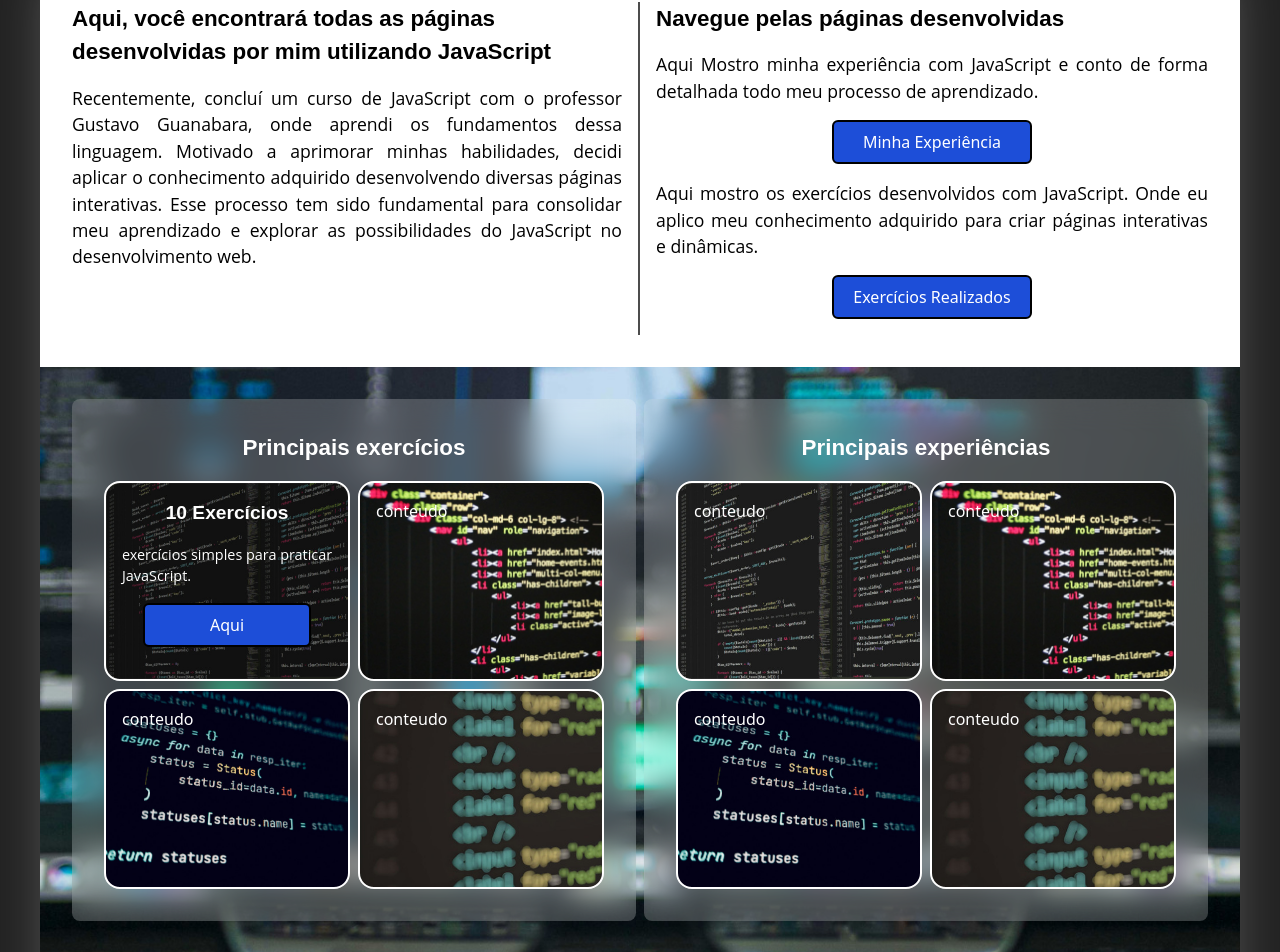
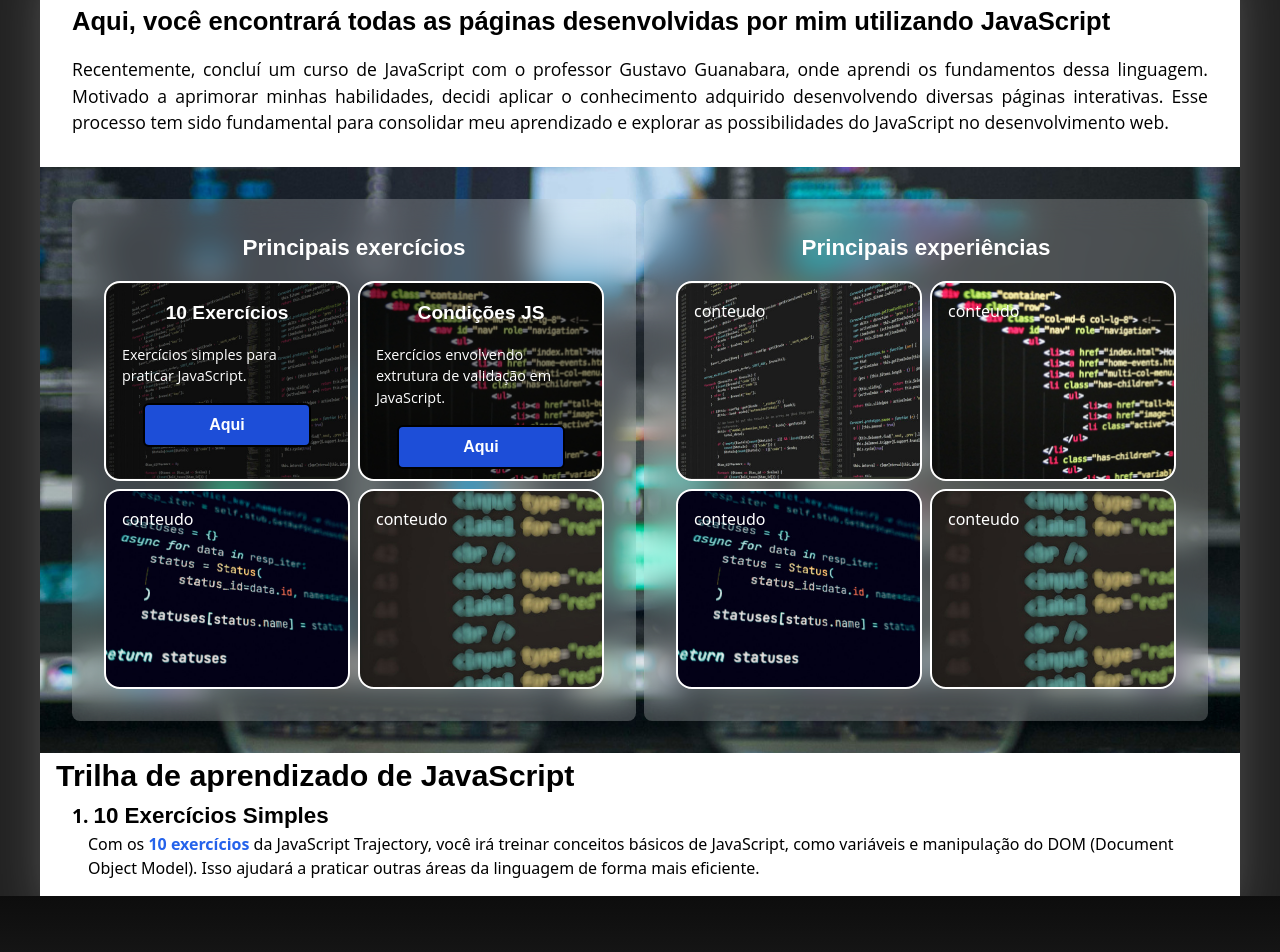
Before and after one commit to RosiestSloth/JavaScript-Trajectory, a Nuxt app: page / in a window 1280 px wide. Shown: the part 220-1172 px from the top of the page. Built offline with nearby package versions, Linux system fonts and the light colour scheme.

Commit message:
Inicialização dos exercícios de estrutura de validação
Aqui, proponho o primeiro exercício de estrutura de validação de dados if e else em JavaScript

```diff
--- a/assets/css/style.css
+++ b/assets/css/style.css
@@ -17,3 +17,14 @@ html, body {
     overflow-x: hidden;
     width: 100%;
 }
+
+input[type="number"]::-webkit-outer-spin-button,
+input[type="number"]::-webkit-inner-spin-button {
+    -webkit-appearance: none;
+    margin: 0;
+}
+
+.contagem::marker {
+    font-size: 1.2em;
+    font-weight: bold;
+}
--- a/components/cabecalho.vue
+++ b/components/cabecalho.vue
@@ -1,6 +1,6 @@
 <template>
   <header class="bg-gradient-to-l from-[#033E8C] to-[#1B65A6] text-white p-4 drop-shadow-[0_7px_15px_rgba(0,0,0,0.4)]">
-    <h1 class="titulo text-[3em] font-[800] text-shadow-md font-montserrat text-center">Trajetória JavaScript</h1>
+    <h1 class="titulo text-[3em] font-[900] text-shadow-md font-montserrat text-center">Trajetória JavaScript</h1>
     <nav class="w-full pt-4 mt-2 border-t border-sky-600">
       <ul class="flex flex-wrap md:gap-4">
         <li>
--- /dev/null
+++ b/pages/Java-Script/ex-2.vue
@@ -0,0 +1,74 @@
+<template>
+    <div>
+        <Cabecalho />
+        <main class="p-4 max-w-[1200px] mx-auto bg-white shadow-2xl shadow-white/30">
+            <article>
+                <!--Introdução-->
+                <section>
+                    <h1 class="text-black text-[1.4em] font-montserrat font-[600] md:text-[1.9em]">
+                        Condições JS
+                    </h1>
+                    <p class="font-open-sans text-[0.9em] md:text-[1.3em] mt-4 text-justify font-[400]">
+                        As estruturas de validação em <strong>JavaScript</strong>, assim como na maioria das linguagens de programação, são fundamentais para o funcionamento do código e a verificação de condições. <br>
+                        Um exemplo disso é a validação do preenchimento de e-mail e senha em um site. Nos bastidores da interface, diversas verificações são realizadas para garantir que os dados inseridos sejam corretos e protegidos contra vazamentos.
+                    </p>
+                </section>
+                <!--Exercício 1-->
+                <section>
+                    <h2 class="text-black text-[1.4em] font-montserrat font-[550] md:text-[1.7em]">
+                        Exercícios:
+                    </h2>
+                    <h3 class="text-black text-[1.4em] font-montserrat font-[500]"><strong>1</strong> Verificando se um Número é Par ou Ímpar</h3>
+                    <p class="font-open-sans text-[0.9em] md:text-[1.2em] mt-4 text-justify font-[400]">Crie um formulário onde o usuário insira um número e, ao clicar em um botão, exiba na tela se ele é par ou ímpar.</p>
+                    <input
+                    v-model="numero"
+                    class="border-2 border-black rounded-md p-2 hover:bg-gray-200 duration-200" type="number"
+                    name="numero"
+                    id="numero">
+                    <button
+                    class="bg-sky-500 hover:bg-sky-600 text-white py-2 px-4 mx-2 rounded-md border-2 border-black/30 duration-200 active:bg-sky-700" type="button"
+                    @click="verificar()">
+                    Verificar
+                </button>
+                    <p id="resp">
+                        {{ resposta }}
+                    </p>
+                </section>
+                <!--Exercício 2-->
+                <section>
+                    <h3 class="text-black text-[1.4em] font-montserrat font-[500]"><strong>1</strong> Verificando se um Número é Par ou Ímpar</h3>
+                    <p class="font-open-sans text-[0.9em] md:text-[1.2em] mt-4 text-justify font-[400]">Crie um formulário onde o usuário insira um número e, ao clicar em um botão, exiba na tela se ele é par ou ímpar.</p>
+                </section>
+            </article>
+        </main>
+        <Rodape />
+    </div>
+</template>
+
+<script lang="js">
+    export default {
+        data() {
+            return {
+                numero: '',
+                resposta: '',
+            };
+        },
+        methods: {
+            verificar() {
+                const numInt = parseInt(this.numero);
+
+                if (isNaN(numInt)) {
+                    this.resposta = 'Por favor, insira um número válido.';
+                    return;
+                }
+
+                if (numInt % 2 === 0) {
+                    this.resposta = 'O número é PAR';
+                } else {
+                    this.resposta = 'O número é ÍMPAR';
+                }
+            },
+        },
+
+    }
+</script>
--- a/pages/index.vue
+++ b/pages/index.vue
@@ -4,50 +4,46 @@
     <main class="p-4 max-w-[1200px] mx-auto bg-white shadow-2xl shadow-white/30">
       <article>
         <section class="mx-auto mt-4 max-w-8xl py-8 md:flex">
-          <div class="md:w-[50%] md:border-r-2 border-black/70 px-4">
-            <h2 class="bg-white text-black text-[1.4em] font-montserrat font-[600] md:flex-1">
+          <div class="px-4">
+            <h2 class="bg-white text-black md:text-[1.6em] text-[1.3em] font-montserrat font-[600]">
               Aqui, você encontrará todas as páginas desenvolvidas por mim utilizando JavaScript
             </h2>
-            <p class="font-open-sans text-[1.1em] mt-4 text-justify font-[500]">
+            <p class="font-open-sans md:text-[1.1em] mt-4 text-justify font-[500]">
               Recentemente, concluí um curso de JavaScript com o professor Gustavo Guanabara, onde aprendi os fundamentos dessa linguagem. Motivado a aprimorar minhas habilidades, decidi aplicar o conhecimento adquirido desenvolvendo diversas páginas interativas. Esse processo tem sido fundamental para consolidar meu aprendizado e explorar as possibilidades do JavaScript no desenvolvimento web.
             </p>
           </div>
-          <div class="mt-4 md:m-0 md:w-[50%] px-4">
-            <h2 class="bg-white text-black text-[1.4em] font-montserrat font-[600] md:flex-1">
-              Navegue pelas páginas desenvolvidas
-            </h2>
-            <p class="font-open-sans text-[1.1em] mt-4 text-justify font-[500]">
-              Aqui Mostro minha experiência com JavaScript e conto de forma detalhada todo meu processo de aprendizado.
-            </p>
-            <NuxtLink class="text-white bg-blue-700 p-2 mx-auto m-4 block w-[200px] text-center border-2 border-black rounded-md duration-200 hover:bg-[#1B65A6] hover:border-white active:bg-[#033E8C]" to="/experiencia">Minha Experiência</NuxtLink>
-            <p class="font-open-sans text-[1.1em] mt-4 text-justify font-[500]">
-              Aqui mostro os exercícios desenvolvidos com JavaScript. Onde eu aplico meu conhecimento adquirido para criar páginas interativas e dinâmicas.
-            </p>
-            <NuxtLink class="mx-auto text-white bg-blue-700 p-2 my-4 block w-[200px] text-center border-2 border-black rounded-md duration-200 hover:bg-[#1B65A6] hover:border-white active:bg-[#033E8C]" to="/exercicios">Exercícios Realizados</NuxtLink>
-          </div>
+
         </section>
-        <section class="mx-[-16px] bg-[url('/imgs/programador.jpg')] bg-cover bg-fixed bg-center p-8 flex flex-col md:flex-row md:flex-gap-4 items-center">
+        <section class="mx-[-16px] inset-ring-[rgba(0,0,0,0.1] bg-[url('/imgs/programador.jpg')] bg-cover bg-fixed bg-center p-8 flex flex-col md:flex-row md:flex-gap-4 items-center">
           <div class="backdrop-blur-lg min-w-[300px] bg-white/20 p-8 rounded-lg shadow-lg h-full w-[80%] md:w-[50%] mr-2 mb-4 md:mb-0">
             <h2 id="texto-conteiner" class="text-white text-[1.4em] font-montserrat font-[700] text-center mb-4">
               Principais exercícios
             </h2>
             <div id="slide" class="w-full h-full justify-center items-center overflow-hidden flex flex-col md:flex-row sm:grid grid-cols-2 gap-2 justify-items-center">
               <div class="border-2 border-white w-[100%] h-[200px] rounded-2xl bg-[url('/imgs/ex-1.jpg')] bg-cover text-white w-[100%] relative" id="pagina">
-                <div class="absolute inset-0 bg-black/40 p-4 rounded-2xl">
+                <div class="absolute inset-0 bg-black/50 p-4 rounded-2xl">
                   <div id="content" class="">
                     <h3 class="text-white md:text-[1.2em] text-[1em] font-montserrat font-[700] text-center mb-4">
                       10 Exercícios
                     </h3>
                     <p class="font-open-sans text-[0.7em] mt-4 font-[500] md:text-[0.9em]">
-                      exercícios simples para praticar JavaScript.
+                      Exercícios simples para praticar JavaScript.
                     </p>
-                    <NuxtLink class="mx-auto text-white bg-blue-700 p-2 my-4 block w-[80%] text-center border-2 border-black rounded-md duration-200 hover:bg-[#1B65A6] hover:border-white active:bg-[#033E8C] max-w-[200px]" to="/java-script/ex-1">Aqui</NuxtLink>
+                    <NuxtLink class="mx-auto font-poppins font-[800] text-white bg-blue-700 p-2 my-4 block w-[80%] text-center border-2 border-black rounded-md duration-200 hover:bg-[#1B65A6] hover:border-white active:bg-[#033E8C] max-w-[200px]" to="/java-script/ex-1">Aqui</NuxtLink>
                   </div>
                 </div>
               </div>
-              <div class="p-4 border-2 border-white w-[100%] h-[200px] rounded-2xl  bg-[url('/imgs/ex-2.jpg')] bg-cover text-white" id="pagina">
-                <div id="content" class="">
-                  conteudo
+              <div class="p-4 border-2 border-white w-[100%] h-[200px] rounded-2xl  bg-[url('/imgs/ex-2.jpg')] bg-cover text-white relative" id="pagina">
+                <div class="absolute inset-0 bg-black/50 p-4 rounded-2xl">
+                  <div id="content" class="">
+                    <h3 class="text-white md:text-[1.2em] text-[1em] font-montserrat font-[700] text-center mb-4">
+                      Condições JS
+                    </h3>
+                    <p class="font-open-sans text-[0.7em] mt-4 font-[500] md:text-[0.9em]">
+                      Exercícios envolvendo extrutura de validação em JavaScript.
+                    </p>
+                    <NuxtLink class="font-poppins font-[800] mx-auto text-white bg-blue-700 p-2 my-4 block w-[80%] text-center border-2 border-black rounded-md duration-200 hover:bg-[#1B65A6] hover:border-white active:bg-[#033E8C] max-w-[200px]" to="/java-script/ex-2">Aqui</NuxtLink>
+                  </div>
                 </div>
               </div>
               <div class="p-4 border-2 border-white w-[100%] bg-white h-[200px] rounded-2xl bg-[url('/imgs/ex-3.jpg')] bg-cover text-white" id="pagina">
@@ -90,13 +86,20 @@
             </div>
           </div>
         </section>
+      </article>
+      <article>
         <section>
-          <h2 class="bg-white text-black text-[1.4em] font-montserrat font-[600] md:flex-1">
-            Resumo
-          </h2>
-          <p class="font-open-sans text-[1.1em] mt-4 text-justify font-[500]">
-            Um resumo de minha experiência
-          </p>
+          <h1 class="text-black text-[1.4em] md:text-[1.9em] font-montserrat font-[600] md:flex-1">
+            Trilha de aprendizado de JavaScript
+          </h1>
+          <ul class="ml-4" style="list-style-type: decimal; list-style-position: inside;">
+            <li class="contagem">
+              <h2 class="text-black text-[1.2em] md:text-[1.2em] md:text-[1.4em] font-montserrat font-[600] inline">10 Exercícios Simples</h2>
+              <p class="ml-4">
+                Com os <a class="text-blue-600 hover:underline font-[800]" href="/java-script/ex-1">10 exercícios</a> da JavaScript Trajectory, você irá treinar conceitos básicos de JavaScript, como variáveis e manipulação do DOM (Document Object Model). Isso ajudará a praticar outras áreas da linguagem de forma mais eficiente.
+              </p>
+            </li>
+          </ul>
         </section>
       </article>
       </main>
```
